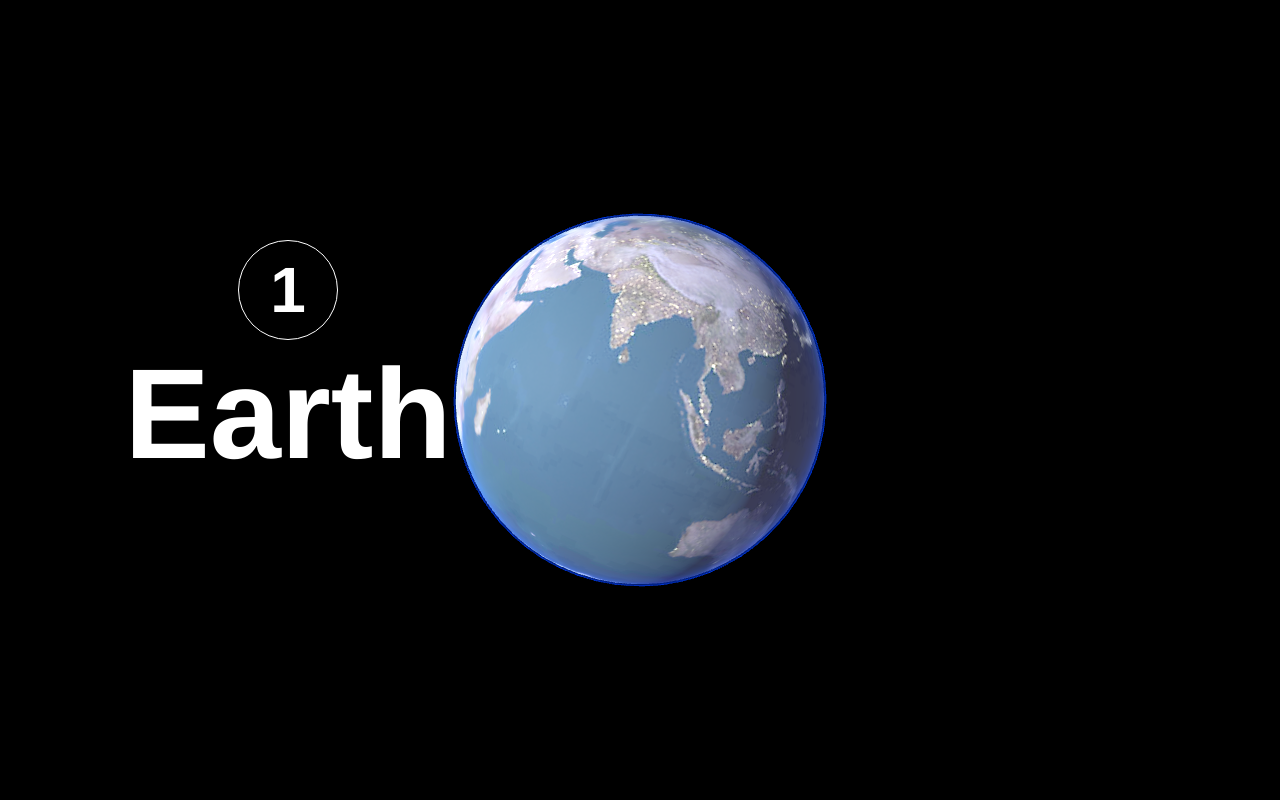
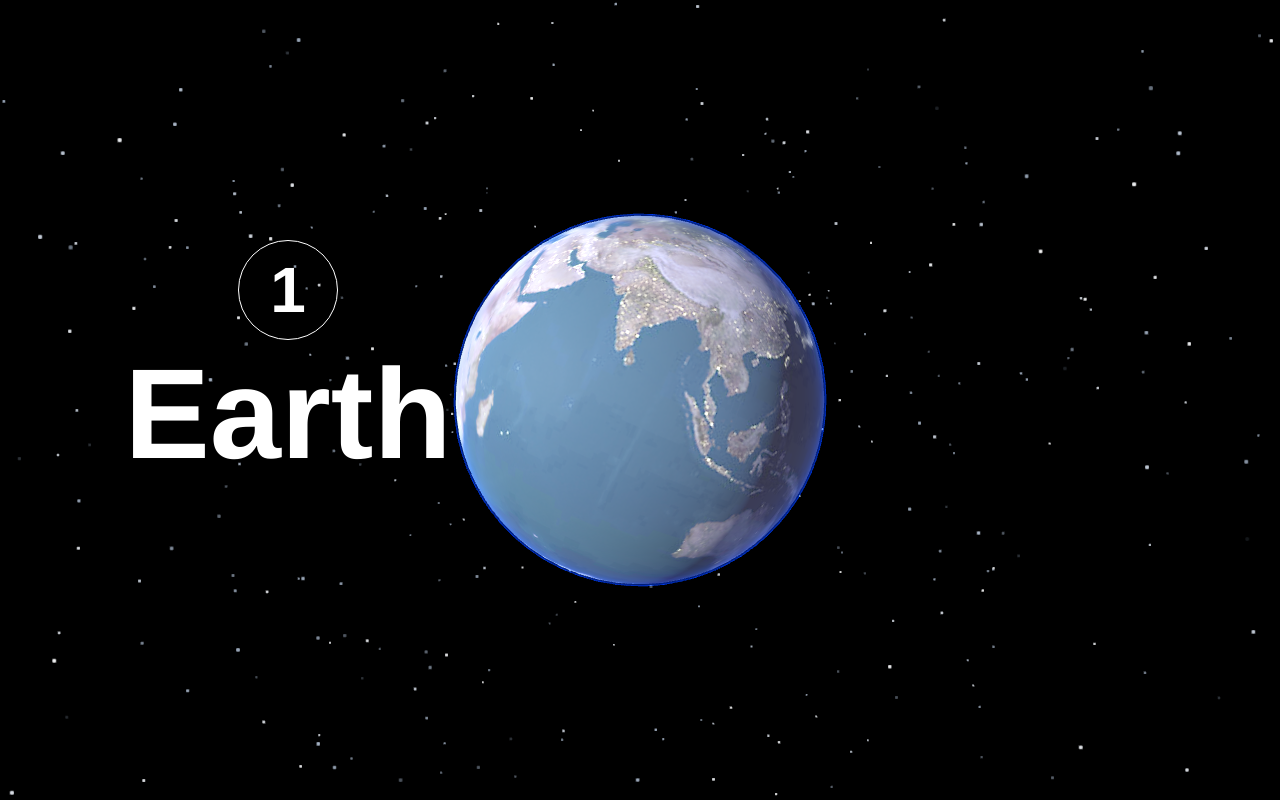
Before and after one commit to lucassperanzini/threejs-Example, a website built with Vite: page index.html in a window 1280 px wide. Built offline with nearby package versions, Linux system fonts and the light colour scheme; animation ran at ten frames a second.

```diff
--- a/earth.js
+++ b/earth.js
@@ -15,7 +15,7 @@
 const w = window.innerWidth
 const h = window.innerHeight
 const scene = new THREE.Scene();
-const camera = new THREE.PerspectiveCamera(75, w/h, 0.1, 10);
+const camera = new THREE.PerspectiveCamera(75, w / h, 0.1, 60);
 camera.position.z = 3;
 
 // render
@@ -32,8 +32,8 @@
 
 
 const earthGroup = new THREE.Group();
-earthGroup.rotation.z = -23.4 * Math.PI /180
- scene.add(earthGroup)
+earthGroup.rotation.z = -23.4 * Math.PI / 180
+scene.add(earthGroup)
 
 const detail = 12
 const loader = new THREE.TextureLoader();
@@ -61,10 +61,10 @@
 
 
 })
-const lightMesh = new THREE.Mesh(geometry,lightMaterial)
+const lightMesh = new THREE.Mesh(geometry, lightMaterial)
 earthGroup.add(lightMesh)
 
-const stars = getStarfield({numStars: 2000});
+const stars = getStarfield({ numStars: 2000 });
 scene.add(stars);
 
 
@@ -85,46 +85,50 @@
 
 
 const fresnelMat = getFresnelMat();
-const glowMesh =  new THREE.Mesh(geometry,fresnelMat)
+const glowMesh = new THREE.Mesh(geometry, fresnelMat)
 glowMesh.scale.setScalar(1.01)
 earthGroup.add(glowMesh)
 
 
 
 // tipo de iluminacao
-const directionalLight = new THREE.DirectionalLight( 0xffffff,1.4);
+const directionalLight = new THREE.DirectionalLight(0xffffff, 1.4);
 directionalLight.position.set(-2, 0.5, 1.5)
-scene.add( directionalLight );
+scene.add(directionalLight);
 // funcao para animar a cena
+
+// Move camera along the X-axis by 2 units
 
 
 const circulo = document.querySelector(".meu_circulo")
 const texto = document.querySelector("#texto_earth")
 
-circulo.addEventListener("click" , () =>{
+circulo.addEventListener("click", (e) => {
 
+    console.log(e)
+    if (texto.style.display === "none") {
+        texto.style.display = "block";
+    } else {
 
-    if( texto.style.display =="block"){
-        texto.style.display=="none"
-    }else{
-
-        texto.style.display = "block"
+        texto.style.display = "none";
     }
-
-
 
 
 
 })
 function animate() {
+    // camera.position.x += 0.1;
+    // // Rotate camera on the Y-axis by PI/4 radians (45 degrees)
+    // camera.rotation.y += Math.PI / 4;
+
     renderer.render(scene, camera);
     requestAnimationFrame(animate);
 
     //udpate por frame do control
     controls.update();
-    earth.rotation.y += 0.0005;
-    lightMesh.rotation.y += 0.0005
-    glowMesh.rotation.y +=0.0005
+    earth.rotation.y += 0.0008;
+    lightMesh.rotation.y += 0.0008
+    glowMesh.rotation.y += 0.0008
     // cloudMesh.rotation.y += 0.0008
 
 
--- a/style.css
+++ b/style.css
@@ -64,6 +64,9 @@
     }
 }
 
+
+
+
 .meu_circulo:hover{
     border: none;
     background-color: white;
```
